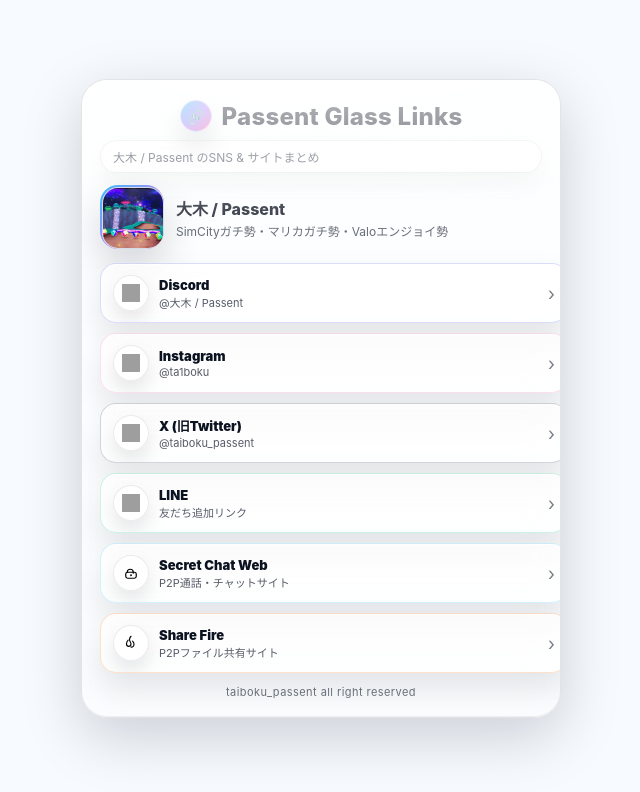
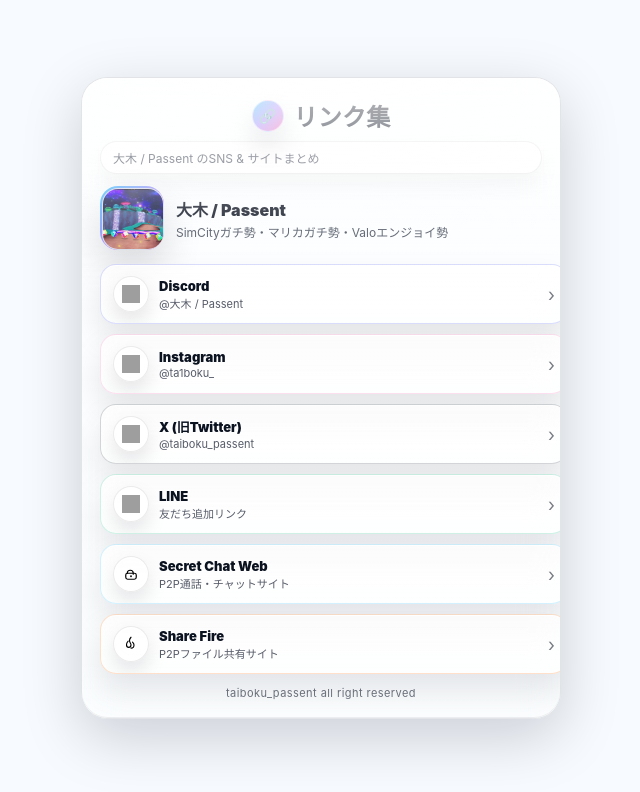
Before and after one commit to Sadayasu-Miyazaki/My-Profile, a plain HTML site: page index.html in a window 1280 px wide. Shown: the whole page, without its empty margins (319-959 px from the left). Drawn offline with Linux system fonts and the light colour scheme; grey boxes are pictures that could not be loaded.

Commit message:
Update index.html

```diff
--- a/index.html
+++ b/index.html
@@ -2,32 +2,22 @@
 <html lang="ja">
 <head>
 <meta charset="UTF-8" />
-<title>Passent Glass Links</title>
+<title>リンク集</title>
 <meta name="viewport" content="width=device-width, initial-scale=1.0, viewport-fit=cover" />
 
 <style>
 /* =========================================================
    Bright iOS-like Glass (回転オーロラ無し)
-   - スクロール/押下で気持ちよく動く
-   - “出っ張ったガラス”っぽいハイライト
-   - どんなデバイスでも中央に綺麗
+   - どんなデバイスでも「必ず中央」に見えるレイアウトへ修正
 ========================================================= */
 :root{
   --bgA:#f7fbff;
   --bgB:#eaf2ff;
-  --bgC:#f6e8ff;
-  --bgD:#e7fff6;
 
   --ink:#0b1220;
   --muted: rgba(15,23,42,0.72);
 
-  --glass: rgba(255,255,255,0.62);
-  --glass2: rgba(255,255,255,0.42);
-  --stroke: rgba(15,23,42,0.10);
-
   --shadow: 0 18px 60px rgba(2,6,23,0.18);
-  --shadow2: 0 16px 48px rgba(2,6,23,0.14);
-
   --radius: 26px;
 
   /* JSが書き換える */
@@ -37,36 +27,38 @@
   --tiltY: 0deg;
 }
 
-/* 途切れない背景 */
 html, body{
   height: 100%;
   background: #f7fbff;
   background-color: #f7fbff;
+  margin: 0;
 }
+
+/* ✅ 中央固定：ページは“常に”中央配置（上に寄らない） */
 body{
-  margin: 0;
-  min-height: 100vh;
-  box-sizing: border-box;
-  font-family: -apple-system, BlinkMacSystemFont, "Segoe UI", sans-serif;
-  color: var(--ink);
+  min-height: 100svh; /* iOSのアドレスバー変動に強い */
+  display: flex;
+  align-items: center;
+  justify-content: center;
 
-  /* どんなデバイスでも中央配置 */
-  display: grid;
-  place-items: center;
-
-  /* iPhoneのノッチ/ホームバー対策 */
   padding: calc(14px + env(safe-area-inset-top))
            calc(12px + env(safe-area-inset-right))
            calc(18px + env(safe-area-inset-bottom))
            calc(12px + env(safe-area-inset-left));
 
+  box-sizing: border-box;
   overflow-x: hidden;
+  overflow-y: auto; /* 中身が長い場合はスクロール */
+
+  font-family: -apple-system, BlinkMacSystemFont, "Segoe UI", sans-serif;
+  color: var(--ink);
+
   overscroll-behavior-y: none;
   -webkit-overflow-scrolling: touch;
   touch-action: pan-y;
 }
 
-/* 背景：明るめのiOSっぽいグラデ */
+/* 背景（固定、途切れにくい） */
 body::before{
   content:"";
   position: fixed;
@@ -78,12 +70,11 @@
     radial-gradient(circle at 80% 85%, rgba(34,197,94,0.20), transparent 62%),
     radial-gradient(circle at 15% 85%, rgba(244,114,182,0.18), transparent 62%),
     linear-gradient(180deg, var(--bgA), var(--bgB));
-  filter: saturate(115%) blur(0px);
   transform: translate3d(0, calc(var(--scrollY) * -0.06), 0) scale(1.02);
   will-change: transform;
 }
 
-/* うっすら粒（回転なし、静かに漂う） */
+/* うっすら粒（回転なし） */
 body::after{
   content:"";
   position: fixed;
@@ -106,21 +97,20 @@
   50%     { transform: translate3d(0, calc(var(--scrollY) * -0.10 - 16px), 0); }
 }
 
-/* =========================================================
-   Card: “出っ張ったガラス” + ロック画面風の厚み
-========================================================= */
+/* ✅ 中央固定の“土台” */
 .shell{
-  width: min(92vw, 480px);
-  /* どのデバイスでも切れにくい */
-  max-width: 480px;
+  width: 100%;
+  display: flex;
+  justify-content: center;
 }
 
+/* ✅ 画面幅が違っても左右が切れない幅指定 */
 .card{
+  width: min(92vw, 480px);
   border-radius: var(--radius);
   padding: 20px 18px 18px;
   box-sizing: border-box;
 
-  /* iOSっぽい明るいガラス */
   background: linear-gradient(180deg, rgba(255,255,255,0.72), rgba(255,255,255,0.50));
   border: 1px solid rgba(2,6,23,0.10);
   box-shadow: var(--shadow);
@@ -131,7 +121,6 @@
   position: relative;
   overflow: hidden;
 
-  /* スクロール/押下で動く（控えめで高級） */
   transform:
     translate3d(0, calc(var(--pull) * 0.34), 0)
     rotateX(var(--tiltX))
@@ -142,7 +131,7 @@
   animation: cardIn 0.55s cubic-bezier(.2,.9,.2,1);
 }
 
-/* “出っ張ったガラス”のハイライト（上側の厚み） */
+/* “出っ張ったガラス”のハイライト */
 .card::before{
   content:"";
   position: absolute;
@@ -158,8 +147,6 @@
   opacity: 0.75;
   pointer-events: none;
 }
-
-/* 外周の“ガラス縁” */
 .card::after{
   content:"";
   position: absolute;
@@ -171,7 +158,6 @@
     0 -1px 0 rgba(2,6,23,0.06) inset;
 }
 
-/* ふわっと浮く（ロック画面開く感じ） */
 @keyframes cardIn{
   from{ opacity: 0; transform: translateY(14px) scale(0.985); }
   to  { opacity: 1; transform: translateY(0) scale(1); }
@@ -181,9 +167,7 @@
   body::after, .card{ animation: none !important; }
 }
 
-/* =========================================================
-   Header
-========================================================= */
+/* Header */
 .title-row{
   display: flex;
   align-items: center;
@@ -206,7 +190,7 @@
 h2{
   margin: 0;
   text-align: center;
-  font-weight: 800;
+  font-weight: 900;
   letter-spacing: 0.01em;
   color: #0b1220;
 }
@@ -225,16 +209,13 @@
     0 10px 22px rgba(2,6,23,0.06);
 }
 
-/* =========================================================
-   Profile
-========================================================= */
+/* Profile */
 .profile-row{
   display: flex;
   align-items: center;
   gap: 12px;
   margin: 8px 0 14px;
 }
-
 .avatar-wrap{
   width: 60px;
   height: 60px;
@@ -242,7 +223,6 @@
   padding: 2px;
   background: linear-gradient(135deg, rgba(56,189,248,1), rgba(167,139,250,1), rgba(244,114,182,1));
   box-shadow: 0 18px 38px rgba(2,6,23,0.16);
-  position: relative;
   overflow: hidden;
 }
 .avatar-inner{
@@ -262,7 +242,7 @@
 .profile-name{
   margin: 0 0 2px;
   font-size: 16px;
-  font-weight: 850;
+  font-weight: 900;
   color: #0b1220;
 }
 .profile-sub{
@@ -271,11 +251,7 @@
   color: rgba(15,23,42,0.72);
 }
 
-/* =========================================================
-   Links: “最近のかっこいいサイト”の挙動
-   - 押下で沈み/反射が動く
-   - スクロールで順に出現
-========================================================= */
+/* Links */
 .links{
   display: flex;
   flex-direction: column;
@@ -283,7 +259,6 @@
   margin-top: 6px;
 }
 
-/* ボタン */
 .link-btn{
   display: flex;
   align-items: center;
@@ -294,7 +269,6 @@
   text-decoration: none;
   color: #0b1220;
 
-  /* ガラスボタン */
   background: linear-gradient(180deg, rgba(255,255,255,0.78), rgba(255,255,255,0.50));
   border: 1px solid rgba(2,6,23,0.10);
   box-shadow:
@@ -307,7 +281,6 @@
   backdrop-filter: blur(14px) saturate(140%);
   -webkit-backdrop-filter: blur(14px) saturate(140%);
 
-  /* スクロール出現 */
   opacity: 0;
   transform: translateY(12px) scale(0.99);
   transition:
@@ -317,14 +290,10 @@
     border-color 0.18s ease,
     filter 0.18s ease;
 }
-
-/* 出現後 */
 .link-btn.is-in{
   opacity: 1;
   transform: translateY(0) scale(1);
 }
-
-/* 押した時の反射が“走る” */
 .link-btn::before{
   content:"";
   position: absolute;
@@ -342,8 +311,6 @@
   opacity: 0.75;
   transform: scale(1.15);
 }
-
-/* “スッ”と沈む（最近のUIっぽい） */
 .link-btn:active{
   transform: translateY(1px) scale(0.995);
   box-shadow:
@@ -351,7 +318,6 @@
     0 10px 22px rgba(2,6,23,0.10);
 }
 
-/* ホバー（PC） */
 @media (hover:hover){
   .link-btn:hover{
     filter: brightness(1.03);
@@ -363,7 +329,6 @@
   }
 }
 
-/* 左アイコン */
 .link-icon{
   width: 34px;
   height: 34px;
@@ -378,12 +343,8 @@
   flex-shrink: 0;
 }
 .link-icon img,
-.link-icon svg{
-  width: 18px;
-  height: 18px;
-}
+.link-icon svg{ width: 18px; height: 18px; }
 
-/* テキスト */
 .link-main{ flex: 1; min-width: 0; }
 .link-title{
   font-size: 13px;
@@ -396,7 +357,6 @@
   margin: 1px 0 0;
   color: rgba(15,23,42,0.70);
 }
-
 .link-arrow{
   font-size: 18px;
   opacity: 0.55;
@@ -410,7 +370,7 @@
   }
 }
 
-/* サービスごとの“さりげない”色 */
+/* サービス別ボーダー色 */
 .link-btn.discord{ border-color: rgba(88,101,242,0.22); }
 .link-btn.instagram{ border-color: rgba(244,114,182,0.22); }
 .link-btn.x{ border-color: rgba(15,23,42,0.18); }
@@ -426,7 +386,7 @@
   letter-spacing: 0.04em;
 }
 
-/* 極小端末でも切れにくく */
+/* 小さい端末 */
 @media (max-width: 360px){
   .card{ padding: 18px 14px 16px; }
   .profile-sub{ font-size: 11px; }
@@ -437,14 +397,12 @@
 <body>
   <div class="shell">
     <div class="card" id="glassCard">
-      <!-- タイトル -->
       <div class="title-row">
         <div class="title-accent">🔗</div>
-        <h2>Passent Glass Links</h2>
+        <h2>リンク集</h2>
       </div>
       <div class="status-pill">大木 / Passent のSNS & サイトまとめ</div>
 
-      <!-- プロフィール -->
       <div class="profile-row">
         <div class="avatar-wrap">
           <div class="avatar-inner">
@@ -457,9 +415,7 @@
         </div>
       </div>
 
-      <!-- リンク一覧 -->
       <div class="links" id="links">
-        <!-- Discord -->
         <a class="link-btn discord" href="https://discord.com/users/1062279074283782164" target="_blank" rel="noopener noreferrer">
           <div class="link-icon">
             <img src="https://cdn.simpleicons.org/discord/000000?viewbox=auto&size=20" alt="Discord" loading="lazy" />
@@ -471,19 +427,18 @@
           <div class="link-arrow">›</div>
         </a>
 
-        <!-- Instagram（ID: ta1boku） -->
-        <a class="link-btn instagram" href="https://www.instagram.com/ta1boku" target="_blank" rel="noopener noreferrer">
+        <!-- ✅ Instagram ID: ta1boku_ -->
+        <a class="link-btn instagram" href="https://www.instagram.com/ta1boku_" target="_blank" rel="noopener noreferrer">
           <div class="link-icon">
             <img src="https://cdn.simpleicons.org/instagram/000000?viewbox=auto&size=20" alt="Instagram" loading="lazy" />
           </div>
           <div class="link-main">
             <p class="link-title">Instagram</p>
-            <p class="link-sub">@ta1boku</p>
+            <p class="link-sub">@ta1boku_</p>
           </div>
           <div class="link-arrow">›</div>
         </a>
 
-        <!-- X -->
         <a class="link-btn x" href="https://x.com/taiboku_passent" target="_blank" rel="noopener noreferrer">
           <div class="link-icon">
             <img src="https://cdn.simpleicons.org/x/000000?viewbox=auto&size=20" alt="X" loading="lazy" />
@@ -495,7 +450,6 @@
           <div class="link-arrow">›</div>
         </a>
 
-        <!-- LINE -->
         <a class="link-btn line" href="https://line.me/ti/p/8dDJb7WNhv" target="_blank" rel="noopener noreferrer">
           <div class="link-icon">
             <img src="https://cdn.simpleicons.org/line/000000?viewbox=auto&size=20" alt="LINE" loading="lazy" />
@@ -507,7 +461,6 @@
           <div class="link-arrow">›</div>
         </a>
 
-        <!-- Secret Chat Web -->
         <a class="link-btn secret" href="https://secret-chat-tau.vercel.app/" target="_blank" rel="noopener noreferrer">
           <div class="link-icon">
             <svg viewBox="0 0 24 24" fill="none" width="18" height="18" aria-hidden="true">
@@ -523,7 +476,6 @@
           <div class="link-arrow">›</div>
         </a>
 
-        <!-- Share Fire -->
         <a class="link-btn sharefire" href="https://file-share-gold.vercel.app/" target="_blank" rel="noopener noreferrer">
           <div class="link-icon">
             <svg viewBox="0 0 24 24" fill="none" width="18" height="18" aria-hidden="true">
@@ -546,12 +498,6 @@
   </div>
 
 <script>
-/* =========================================================
-   - スクロールで背景が少しだけ動く（回転なし）
-   - ボタン：スクロール出現 + 押下で反射が動く
-   - “ロック画面開く”っぽいカードのティルト（指/マウス追従）
-   - 端で引っ張った時：カードが伸びる（白が見えにくい）
-========================================================= */
 (() => {
   const root = document.documentElement;
   const card = document.getElementById("glassCard");
@@ -559,7 +505,7 @@
 
   const clamp = (n, min, max) => Math.max(min, Math.min(max, n));
 
-  // --- 背景パララックス ---
+  // 背景パララックス
   const onScroll = () => {
     const y = window.scrollY || 0;
     root.style.setProperty("--scrollY", y + "px");
@@ -567,7 +513,7 @@
   onScroll();
   window.addEventListener("scroll", onScroll, { passive: true });
 
-  // --- ボタン出現 ---
+  // ボタン出現
   const io = new IntersectionObserver((entries) => {
     for (const e of entries) {
       if (e.isIntersecting) e.target.classList.add("is-in");
@@ -575,7 +521,7 @@
   }, { threshold: 0.16 });
   btns.forEach(b => io.observe(b));
 
-  // --- 押した場所に反射 ---
+  // 押した場所に反射
   const setRipplePoint = (el, clientX, clientY) => {
     const r = el.getBoundingClientRect();
     const rx = ((clientX - r.left) / r.width) * 100;
@@ -596,7 +542,7 @@
     b.addEventListener("pointerleave", clear, { passive: true });
   });
 
-  // --- 端で引っ張った時の伸び ---
+  // 端で引っ張った時の伸び
   let startY = 0;
   let pulling = false;
   let currentPull = 0;
@@ -661,8 +607,8 @@
     easeBack();
   }, { passive: true });
 
-  // --- カードのティルト（ロック画面開く時っぽい） ---
-  const tiltMax = 6.5; // deg（強いなら下げる）
+  // カードのティルト
+  const tiltMax = 6.5;
   let rafTilt = 0;
   let targetX = 0, targetY = 0;
   let curX = 0, curY = 0;
@@ -689,12 +635,10 @@
     applyTilt();
   };
 
-  // pointermoveで追従（スマホでもOK）
   window.addEventListener("pointermove", (e) => {
     setTiltFromPoint(e.clientX, e.clientY);
   }, { passive: true });
 
-  // 離したら戻す
   const resetTilt = () => { targetX = 0; targetY = 0; applyTilt(); };
   window.addEventListener("pointerup", resetTilt, { passive: true });
   window.addEventListener("pointercancel", resetTilt, { passive: true });
```
